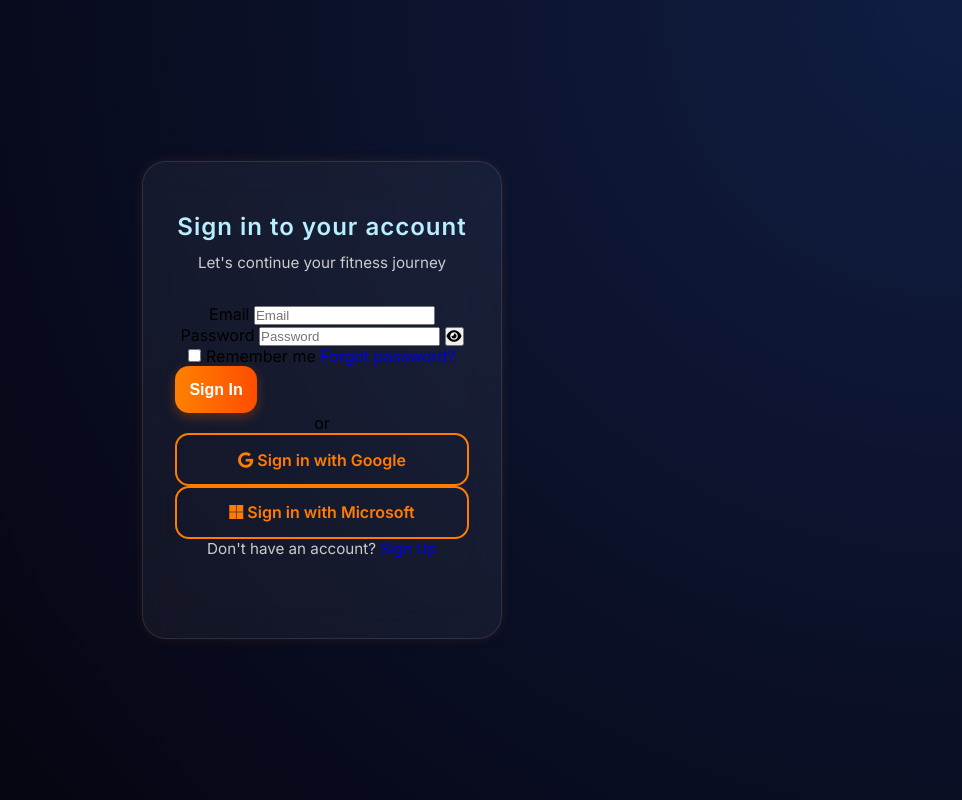
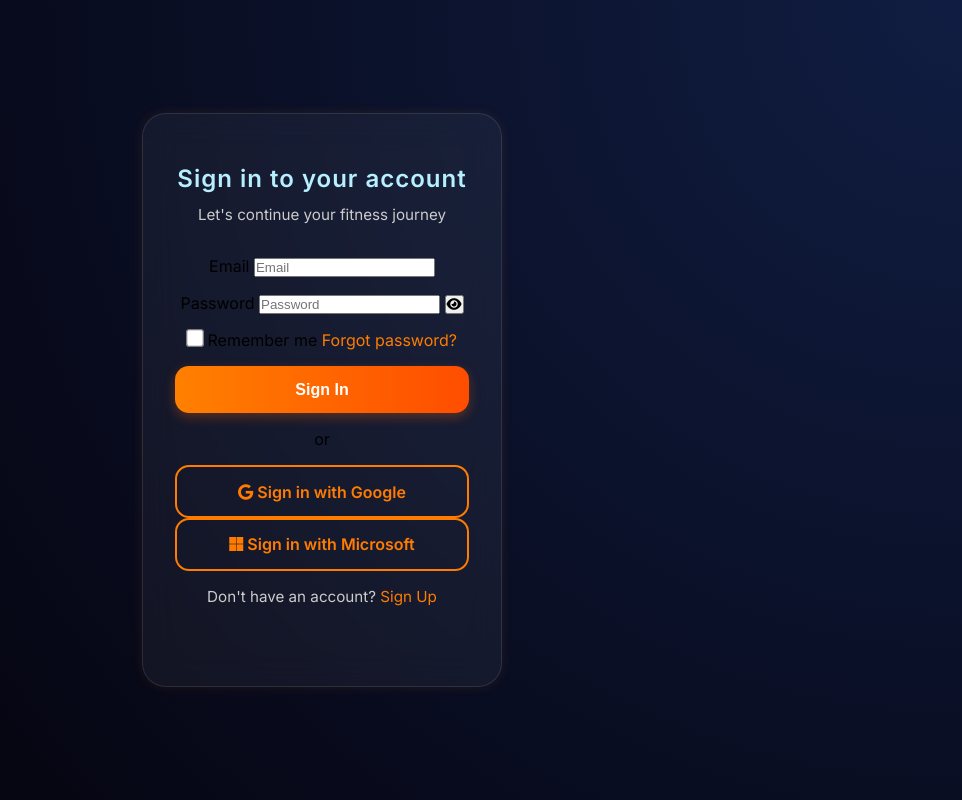
Before and after one commit to Jordan-ar/smart-life-manager, a Flask app: template templates/signin.html in a window 1280 px wide. Shown: the whole page, without its empty margins (318-1280 px from the left). Run offline with Flask 3, Linux system fonts and the light colour scheme; the template is opened without the code that fills it, so the values that code supplies are empty.

Commit message:
Styles for Sign In and Comments

```diff
--- a/static/style.css
+++ b/static/style.css
@@ -1,11 +1,28 @@
 @import url('https://fonts.googleapis.com/css2?family=Inter:wght@400;600&display=swap');
 
+:root {
+	/* Color pallette */
+	--primary-orange: #ff7c00;
+	--gradient-orange: linear-gradient(to right, #ff8000, #ff4d00);
+	--primary-text: #fff;
+	--gray-light: #ccc;
+	--gray-medium: #bbb;
+	--blue-light: #b6efff;
+	--white-transparent: rgba(255, 255, 255, 0.05);
+	--white-blur: rgba(255, 255, 255, 0.08);
+	--white-border: rgba(255, 255, 255, 0.1);
+	--box-shadow-orange: rgba(255, 124, 0, 0.1);
+	--box-shadow-glow: rgba(255, 102, 0, 0.3);
+}
+
+/* Reset some default styles */
 * {
 	box-sizing: border-box;
 	margin: 0;
 	padding: 0;
 }
 
+/* Global styles */
 body,
 html {
 	font-family: 'Inter', sans-serif;
@@ -20,8 +37,9 @@
 	height: 100vh;
 }
 
+/* Card styles */
 .welcome-card {
-	background: rgba(255, 255, 255, 0.05);
+	background: var(--white-transparent);
 	backdrop-filter: blur(18px);
 	-webkit-backdrop-filter: blur(18px);
 	border-radius: 24px;
@@ -29,14 +47,15 @@
 	width: 90%;
 	max-width: 360px;
 	text-align: center;
-	border: 1px solid rgba(255, 255, 255, 0.1);
-	box-shadow: 0 0 12px rgba(255, 124, 0, 0.1);
+	border: 1px solid var(--white-border);
+	box-shadow: 0 0 12px var(--box-shadow-orange);
 }
 
+/* Typography styles */
 h1 {
 	font-size: 1.5rem;
 	font-weight: 600;
-	color: #b6efff;
+	color: var(--blue-light);
 	margin-bottom: 0.6rem;
 	letter-spacing: 1px;
 	line-height: 1.4;
@@ -44,10 +63,11 @@
 
 p {
 	font-size: 0.95rem;
-	color: #ccc;
+	color: var(--gray-light);
 	margin-bottom: 2rem;
 }
 
+/* Button styles */
 .buttons {
 	display: flex;
 	flex-direction: column;
@@ -66,19 +86,146 @@
 }
 
 .btn.primary {
-	background: linear-gradient(to right, #ff8000, #ff4d00);
-	color: #fff;
+	background: var(--gradient-orange);
+	color: var(--primary-text);
 	border: none;
-	box-shadow: 0 4px 12px rgba(255, 102, 0, 0.3);
+	box-shadow: 0 4px 12px var(--box-shadow-glow);
 }
 
 .btn.secondary {
 	background: transparent;
-	border: 2px solid #ff7c00;
-	color: #ff7c00;
+	border: 2px solid var(--primary-orange);
+	color: var(--primary-orange);
 }
 
 .btn:hover {
 	transform: scale(1.05);
 	opacity: 0.95;
 }
+
+/* Form styles */
+form {
+	display: flex;
+	flex-direction: column;
+	gap: 1rem;
+}
+
+.form-input {
+	width: 100%;
+	padding: 0.9rem 1rem;
+	border-radius: 12px;
+	border: none;
+	background: var(--white-blur);
+	color: var(--primary-text);
+	font-size: 0.95rem;
+}
+
+.form-input::placeholder {
+	color: var(--gray-medium);
+}
+
+/* Form options */
+.form-options {
+	display: flex;
+	justify-content: space-between;
+	align-items: center;
+	font-size: 0.85rem;
+	color: var(--gray-light);
+}
+
+.remember-me {
+	display: flex;
+	align-items: center;
+	gap: 0.4rem;
+}
+
+input[type="checkbox"] {
+	width: 16px;
+	height: 16px;
+	cursor: pointer;
+	accent-color: var(--primary-orange);
+	transform: scale(1.1);
+}
+
+/* Divider styles */
+.divider {
+	display: flex;
+	align-items: center;
+	text-align: center;
+	margin: 1.5rem 0 1rem;
+}
+
+.divider::before,
+.divider::after {
+	content: '';
+	flex: 1;
+	height: 1px;
+	background: var(--white-border);
+	margin: 0 0.75rem;
+}
+
+.divider span {
+	color: var(--gray-medium);
+	font-size: 0.85rem;
+}
+
+/* Link styles */
+a {
+	color: var(--primary-orange);
+	text-decoration: none;
+	font-weight: 500;
+}
+
+a:hover {
+	text-decoration: underline;
+}
+
+/* Bottom text styles */
+.bottom-text {
+	margin-top: 2rem;
+	font-size: 0.85rem;
+	color: var(--gray-light);
+}
+
+/* Password toggle styles */
+.password-group {
+	position: relative;
+}
+
+.toggle-password {
+	position: absolute;
+	right: 1rem;
+	top: 50%;
+	transform: translateY(-50%);
+	background: none;
+	border: none;
+	color: var(--gray-medium);
+	font-size: 1.1rem;
+	cursor: pointer;
+	padding: 0;
+	transition: color 0.2s;
+}
+
+.toggle-password:hover {
+	color: var(--primary-orange);
+}
+
+/* Icon styles */
+.icon {
+	margin-right: 8px;
+	font-size: 1rem;
+	vertical-align: middle;
+}
+
+/* Accessibility styles */
+.sr-only {
+	position: absolute;
+	width: 1px;
+	height: 1px;
+	overflow: hidden;
+	clip: rect(0, 0, 0, 0);
+	white-space: nowrap;
+	border: 0;
+	padding: 0;
+	margin: -1px;
+}
```
